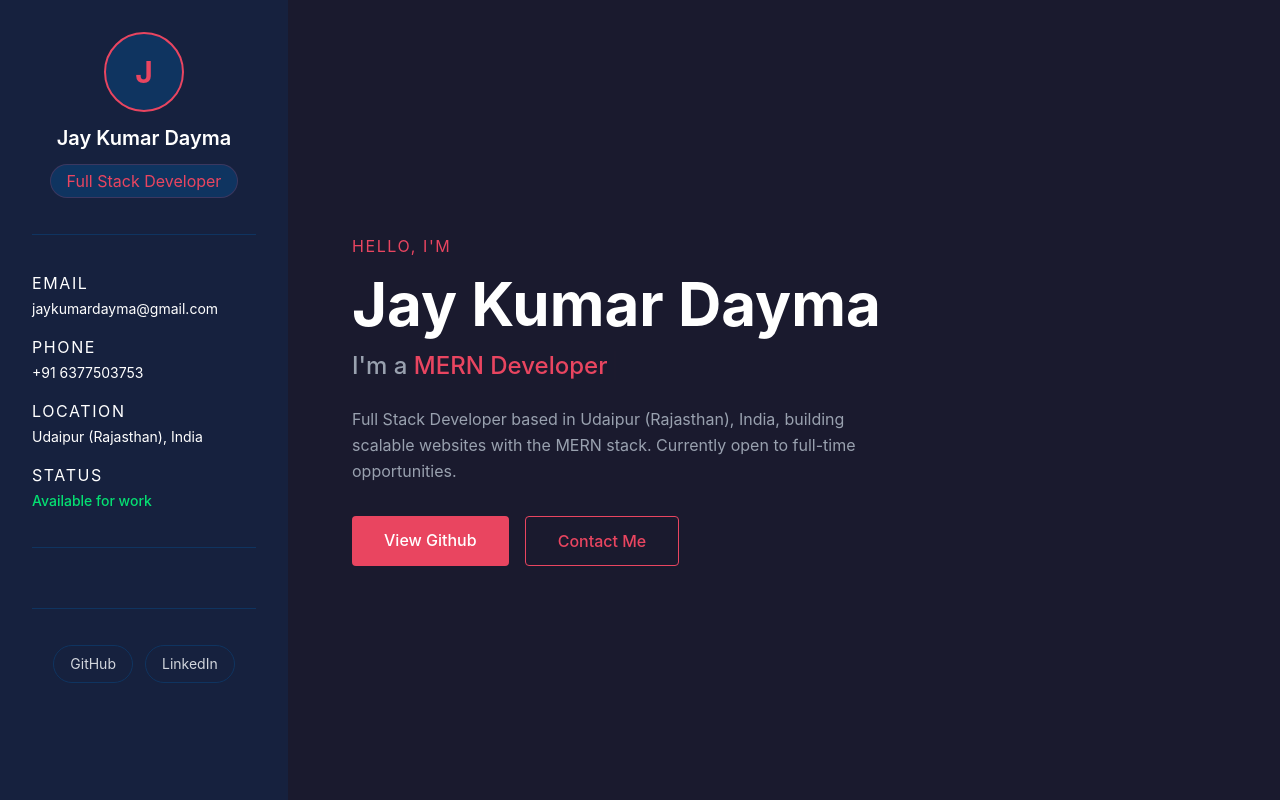
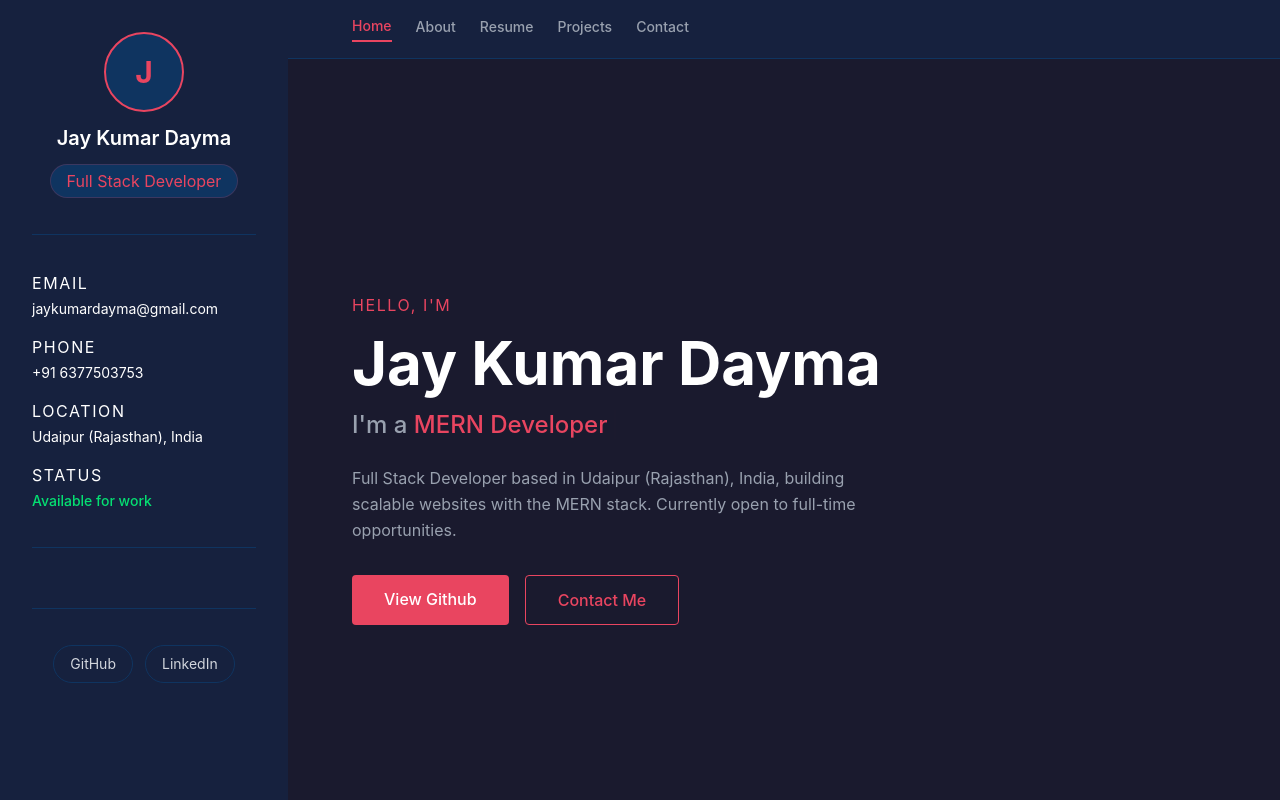
Before and after one commit to jay-kumar-dayma/my-portfolio, a React (Vite) app: page / in a window 1280 px wide. Shown: the top 800 px of the page. Built offline with nearby package versions, Linux system fonts and the light colour scheme.

Commit message:
Navbar Created

```diff
--- a/src/App.jsx
+++ b/src/App.jsx
@@ -4,12 +4,14 @@ import About from "./component/About";
 import Resume from "./component/Resume";
 import Projects from "./component/Projects";
 import Contact from "./component/Contact";
+import Navbar from "./component/Navbar";
 
 function App() {
   return (
     <div className="flex flex-col md:flex-row min-h-screen bg-[#1a1a2e]">
       <Sidebar />
       <main className="flex-1 overflow-y-auto">
+        <Navbar />
         <Hero />
         <About />
         <Resume/>
--- /dev/null
+++ b/src/component/Navbar.jsx
@@ -0,0 +1,38 @@
+import { useState } from 'react'
+
+function Navbar() {
+  const [active, setActive] = useState('home')
+
+  const links = [
+    { name: 'Home', id: 'home' },
+    { name: 'About', id: 'about' },
+    { name: 'Resume', id: 'resume' },
+    { name: 'Projects', id: 'projects' },
+    { name: 'Contact', id: 'contact' },
+  ]
+
+  function scrollTo(id) {
+    setActive(id)
+    document.getElementById(id).scrollIntoView({ behavior: 'smooth' })
+  }
+
+  return (
+    <nav className="sticky top-0 z-10 bg-[#16213e] border-b border-[#0f3460] px-8 md:px-16 py-4 flex gap-6 overflow-x-auto">
+      {links.map((link) => (
+        <button
+          key={link.id}
+          onClick={() => scrollTo(link.id)}
+          className={`text-sm font-medium whitespace-nowrap transition duration-200 pb-1 ${
+            active === link.id
+              ? 'text-[#e94560] border-b-2 border-[#e94560]'
+              : 'text-gray-400 hover:text-[#e94560]'
+          }`}
+        >
+          {link.name}
+        </button>
+      ))}
+    </nav>
+  )
+}
+
+export default Navbar
```
